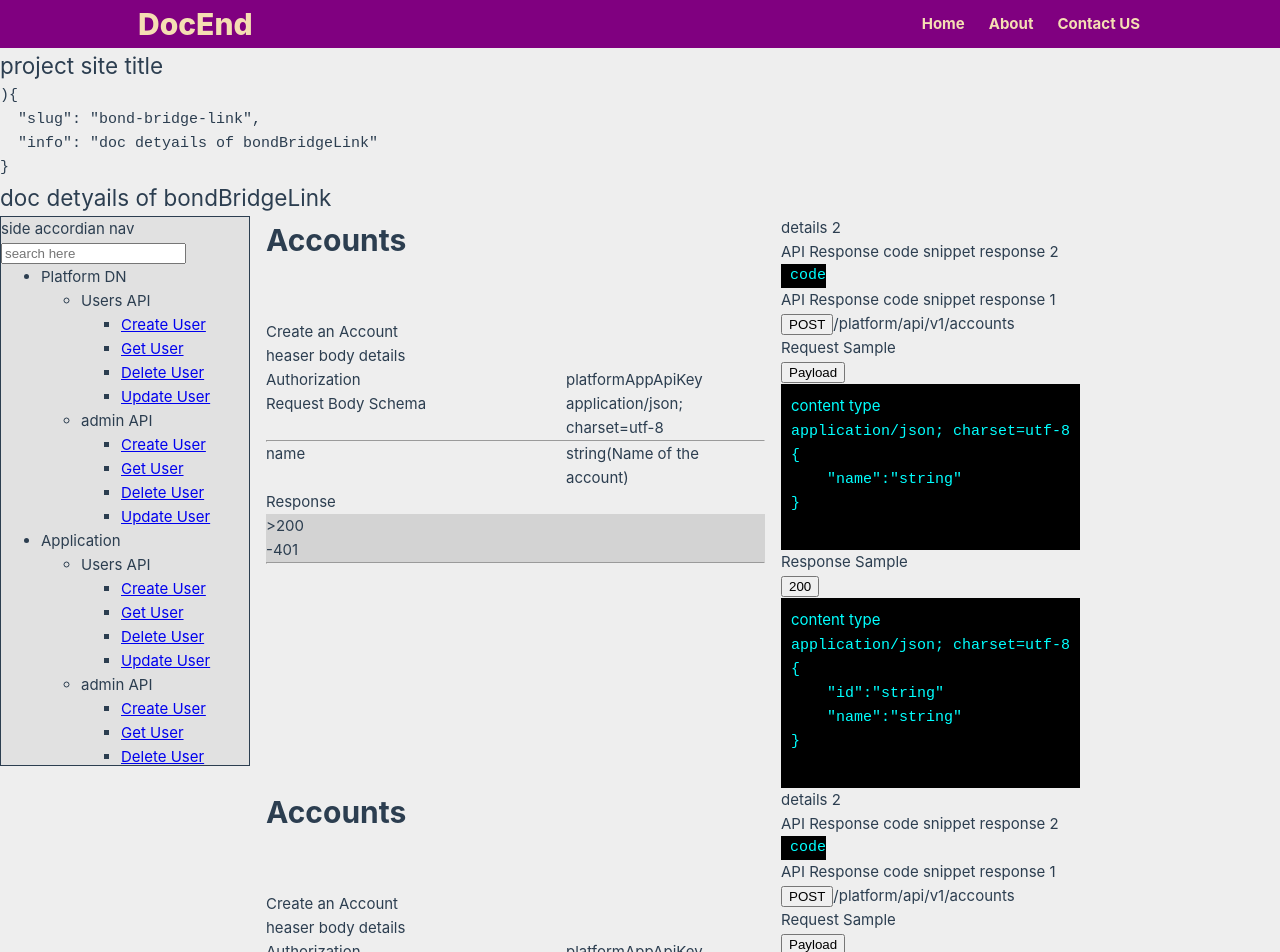
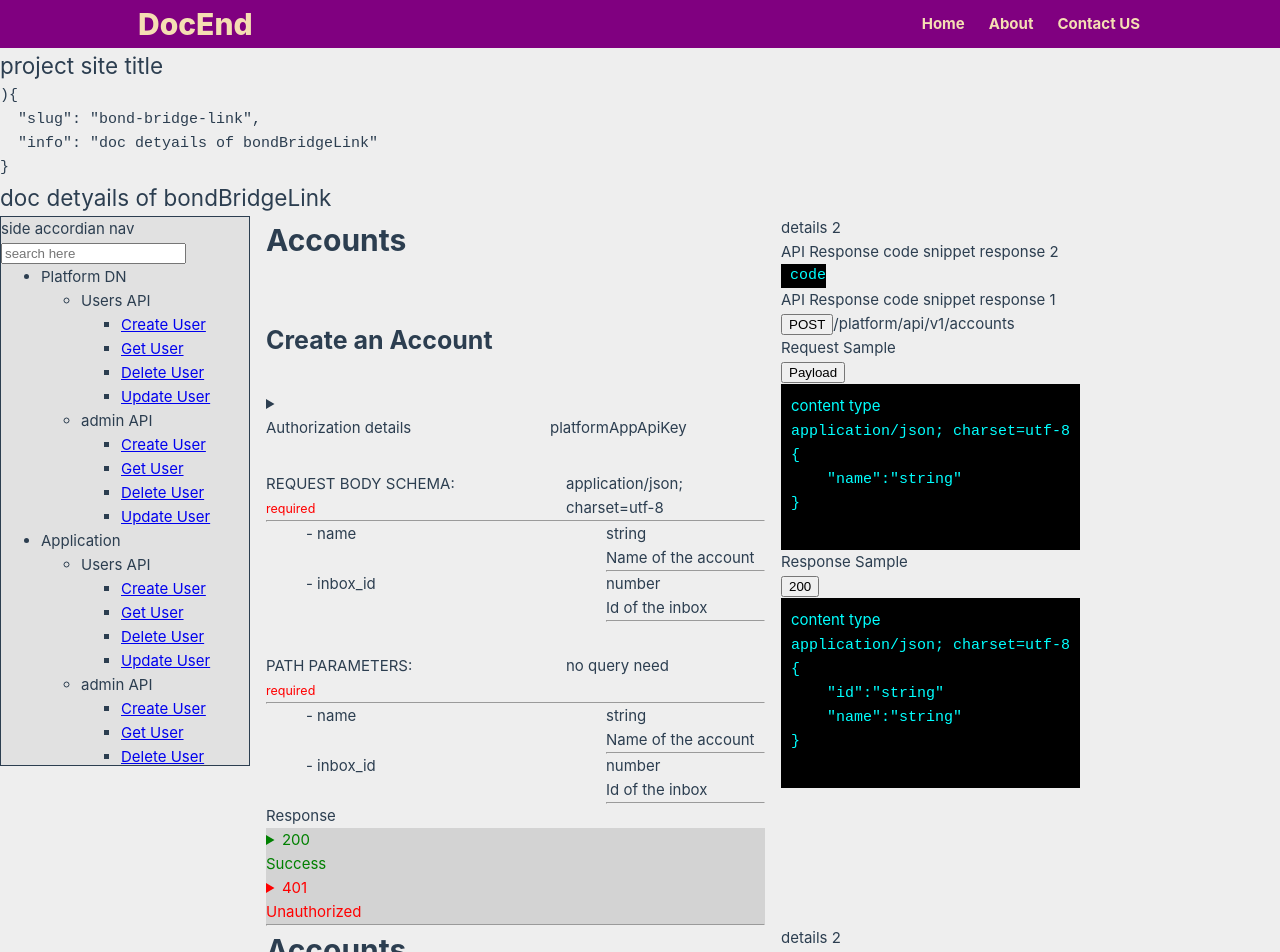
Before and after one commit to shuvo-h/docend, a Vue app: page /sites/bond-bridge-link in a window 1280 px wide. Shown: the top 952 px of the page. Built offline with nearby package versions, Linux system fonts and the light colour scheme; what vue-dompurify-html would draw is missing.

Commit message:
added request details structure

```diff
--- a/src/views/GeneralView/Sites/RequestDetails.vue
+++ b/src/views/GeneralView/Sites/RequestDetails.vue
@@ -2,26 +2,174 @@
     <div class="row response_section">
             <h3 class="title">Accounts</h3>
             <div>
-                <h4>Create an Account</h4>
+                <h4 class="subtitle">Create an Account</h4>
                 <div>
-                    heaser body details
-                    <div class="two_col">
-                        <div>Authorization</div>
-                        <div>platformAppApiKey</div>
+                    <!-- Authorization section  -->
+                    <div>
+                        <details :open="false">
+                            <summary>
+                                <div style="display:inline-block; width:98%;">
+                                    <div style="display:grid;grid-template-columns:284px 1fr;">
+                                        <div>
+                                            <span>Authorization details</span>
+                                        </div>
+                                        <div>
+                                            <span>platformAppApiKey</span>
+                                        </div>
+                                    </div>
+                                </div>
+                            </summary>
+                            <div>
+                                <h3> &#128274; API Key: platformAppApiKey</h3>
+                                <p>This token can be obtained by the system admin after creating a platformApp. This token should be used to provision agent bots, accounts, users and their roles.</p>
+                                <p style="font-weight:600">Header parameter name: <span style="color:red; background:lightgray;">api_access_token</span></p>
+                                <hr>
+                            </div>
+                        </details>
                     </div>
-                    <div class="two_col">
-                        <div>Request Body Schema</div>
-                        <div>application/json; charset=utf-8</div>
+
+                    <!-- Request body schema Section -->
+                    <div style="margin-top:2rem;">
+                        <div class="two_col">
+                            <div>
+                                <p>REQUEST BODY SCHEMA:</p>
+                                <small style="color:red;">required</small>
+                            </div>
+                            <div>
+                                <p>application/json; charset=utf-8</p>
+                            </div>
+                        </div>
+                        <hr>
+                        <ul>
+                            <li class="two_col">
+                                <div> - name</div>
+                                <div>
+                                    <p>string</p>
+                                    <p>Name of the account</p>
+                                    <hr>
+                                </div>
+                            </li>
+                            <li class="two_col">
+                                <div> - inbox_id</div>
+                                <div>
+                                    <p>number</p>
+                                    <p>Id of the inbox</p>
+                                    <hr>
+                                </div>
+                            </li>
+                        </ul>
                     </div>
-                    <hr>
-                    <div class="two_col">
-                        <div>name</div>
-                        <div>string(Name of the account)</div>
+
+                    <!-- Path Params Section -->
+                    <div style="margin-top:2rem;">
+                        <div class="two_col">
+                            <div>
+                                <p>PATH PARAMETERS:</p>
+                                <small style="color:red;">required</small>
+                            </div>
+                            <div>
+                                <p>no query need</p>
+                            </div>
+                        </div>
+                        <hr>
+                        <ul>
+                            <li class="two_col">
+                                <div> - name</div>
+                                <div>
+                                    <p>string</p>
+                                    <p>Name of the account</p>
+                                    <hr>
+                                </div>
+                            </li>
+                            <li class="two_col">
+                                <div> - inbox_id</div>
+                                <div>
+                                    <p>number</p>
+                                    <p>Id of the inbox</p>
+                                    <hr>
+                                </div>
+                            </li>
+                        </ul>
                     </div>
-                    <h4>Response</h4>
-                    <div style="background-color: lightgray;">
-                        <div> &gt;200 </div>
-                        <div> -401 </div>
+
+
+                    <!-- Response from server  -->
+                    <div>
+                        <h4>Response</h4>
+                        <div>
+                            <ul style="list-style:none; padding-left:0;">
+                                <li>
+                                    <details>
+                                        <summary style="background-color: lightgray; color:green;">
+                                            <span>
+                                                <span>200</span>
+                                            </span>
+                                                <p>Success</p>
+                                        </summary>
+                                        <div>
+                                            <div class="two_col">
+                                                <div>RESPONSE SCHEMA:</div>
+                                                <div>application/json; charset=utf-8</div>
+                                            </div>
+                                            <hr>
+                                            <ul>
+                                                <li class="two_col">
+                                                    <div> - name</div>
+                                                    <div>
+                                                        <p>string</p>
+                                                        <p>Name of the account</p>
+                                                        <hr>
+                                                    </div>
+                                                </li>
+                                                <li class="two_col">
+                                                    <div> - inbox_id</div>
+                                                    <div>
+                                                        <p>number</p>
+                                                        <p>Id of the inbox</p>
+                                                        <hr>
+                                                    </div>
+                                                </li>
+                                            </ul>
+                                        </div>
+                                    </details>
+                                </li>
+                                <li>
+                                    <details>
+                                        <summary style="background-color: lightgray; color:red;">
+                                            <span>
+                                                <span>401</span>
+                                            </span>
+                                                <p>Unauthorized</p>
+                                        </summary>
+                                        <div>
+                                            <div class="two_col">
+                                                <div>RESPONSE SCHEMA:</div>
+                                                <div>application/json; charset=utf-8</div>
+                                            </div>
+                                            <hr>
+                                            <ul>
+                                                <li class="two_col">
+                                                    <div> - token</div>
+                                                    <div>
+                                                        <p>string</p>
+                                                        <p>Token is required</p>
+                                                        <hr>
+                                                    </div>
+                                                </li>
+                                                <li class="two_col">
+                                                    <div> - inbox_id</div>
+                                                    <div>
+                                                        <p>number</p>
+                                                        <p>Invalid inbox Id</p>
+                                                        <hr>
+                                                    </div>
+                                                </li>
+                                            </ul>
+                                        </div>
+                                    </details>
+                                </li>
+                            </ul>
+                        </div>
                     </div>
                 </div>
             </div>
@@ -40,11 +188,19 @@ export default {
         display: grid;
         grid-template-columns: 300px 1fr;
     }
+    details > summary:-webkit-details-marker{
+        display: inline-block;
+    }
     .response_section{
         .title{
             font-weight: 700;
             font-size: 30px;
             margin: 0 auto 3.5rem auto;
         }
+        .subtitle{
+            font-weight: 700;
+            font-size: 25px;
+            margin: 0 auto 2rem auto;
+        }
     }
 </style>
--- a/src/views/GeneralView/Sites/Site.vue
+++ b/src/views/GeneralView/Sites/Site.vue
@@ -20,7 +20,11 @@
         -->
 
         <aside>
-            <div v-for="number in Array.from(Array(10).keys())" :key="number" class="site_details row">
+            <div
+                v-for="number in Array.from(Array(10).keys())"
+                class="site_details row"
+                :key="number"
+            >
                 <request-details />
                 <ResponseAPI />
             </div>
```
